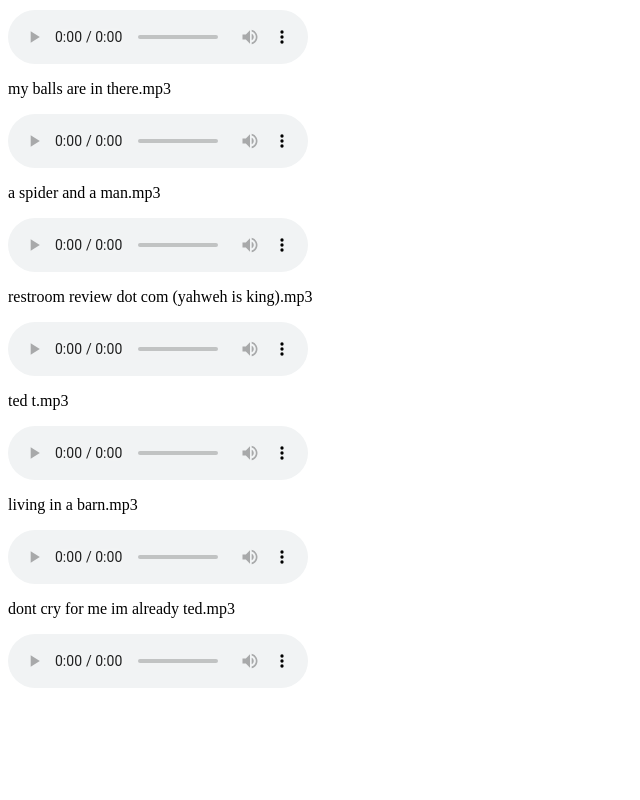
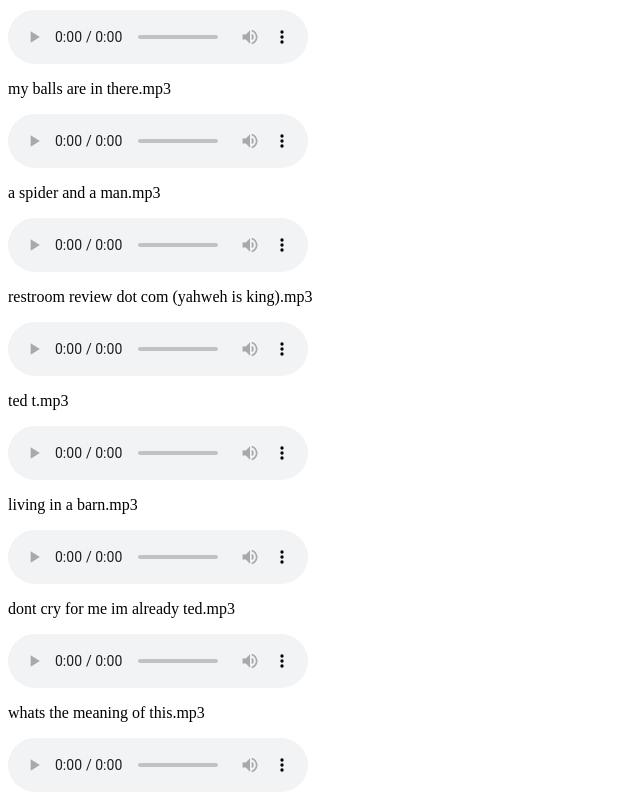
Before and after one commit to norton-corbett/grunk-hole, a plain HTML site: page index.html in a window 1280 px wide. Shown: the part 968-1768 px from the top of the page, without its empty margins (0-640 px from the left). Before the commit the page ends 1664 px from the top, so only its background shows below. Drawn offline with Linux system fonts and the light colour scheme.

Commit message:
Update index.html

```diff
--- a/index.html
+++ b/index.html
@@ -67,5 +67,9 @@
     <audio controls>
       <source src="songs/dont cry for me im already ted.mp3" type="audio/mpeg">
     </audio>
+    <p>whats the meaning of this.mp3</p>
+    <audio controls>
+      <source src="songs/whats the meaning of this.mp3" type="audio/mpeg">
+    </audio>
   </body>
 </html>
```
